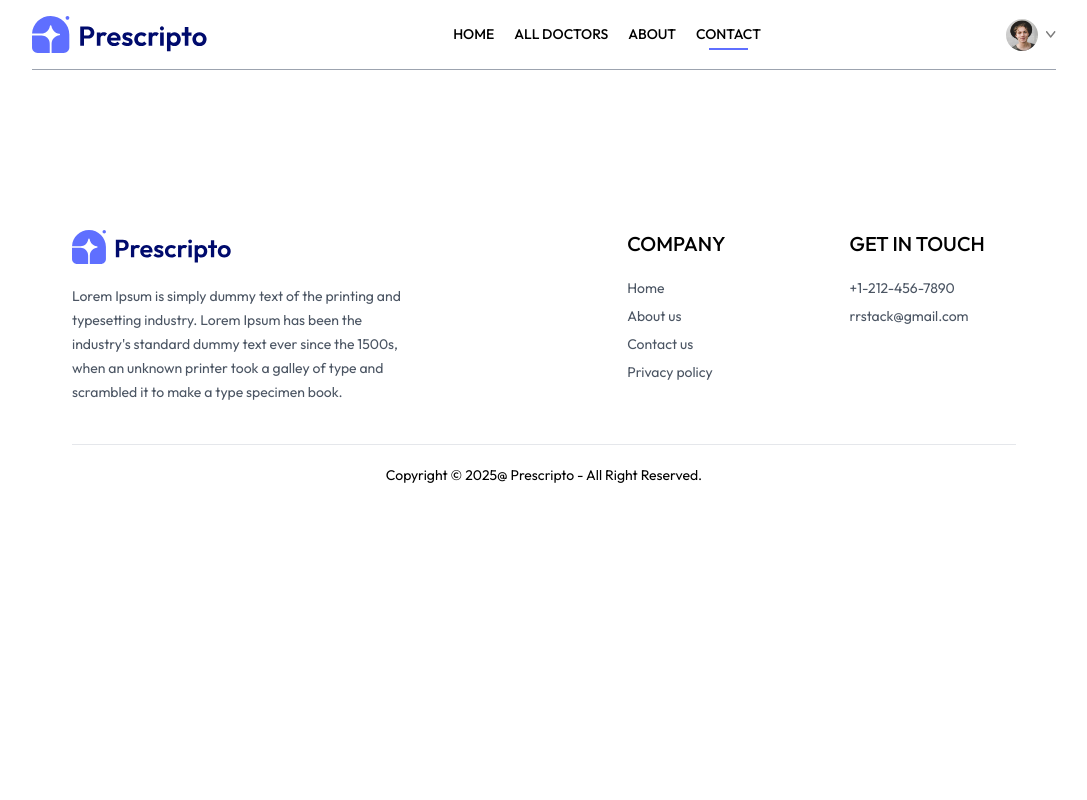
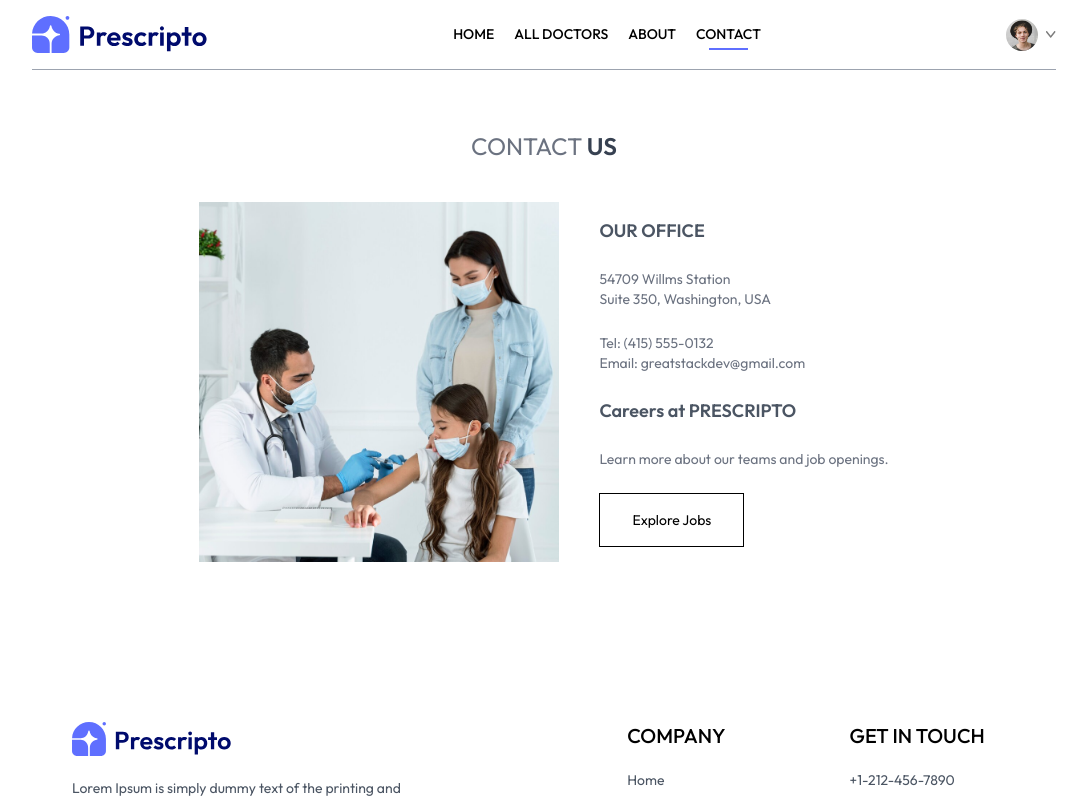
Before and after one commit to riddhampatel/Doctor-Appointment-Booking-System, a React (Vite) app in the folder frontend/: page /contact in a window 1280 px wide. Shown: the top 800 px of the page, without its empty margins (96-1183 px from the left). Built offline with nearby package versions, Linux system fonts and the light colour scheme.

Commit message:
contact page done

```diff
--- a/frontend/src/pages/Contact.jsx
+++ b/frontend/src/pages/Contact.jsx
@@ -1,9 +1,28 @@
-import React from 'react'
+import React from "react";
+import { assets } from "../assets/assets";
 
 const Contact = () => {
   return (
-    <div></div>
-  )
-}
+    <div>
+      <div className="text-center text-2xl pt-10 text-gray-500">
+        <p>
+          CONTACT <span className="text-gray-700 font-semibold">US</span>
+        </p>
+      </div>
+      <div className="my-10 flex flex-col justify-center md:flex-row gap-10 mb-28 text-sm">
+        <img className="w-full md:max-w-[360px]" src={assets.contact_image} alt="" />
 
-export default Contact
+        <div className="flex flex-col justify-center items-start gap-6">
+          <p className="font-semibold text-lg text-gray-600">OUR OFFICE</p>
+          <p className="text-gray-500">54709 Willms Station <br/> Suite 350, Washington, USA</p>
+          <p className="text-gray-500">Tel: (415) 555-0132 <br/> Email: greatstackdev@gmail.com</p>
+          <p className="font-semibold text-lg text-gray-600">Careers at PRESCRIPTO</p>
+          <p className="text-gray-500">Learn more about our teams and job openings.</p>
+          <button className="border border-black px-8 py-4 text-sm hover:bg-black hover:text-white transition-all duration-500">Explore Jobs</button>
+        </div>
+      </div>
+    </div>
+  );
+};
+
+export default Contact;
```
